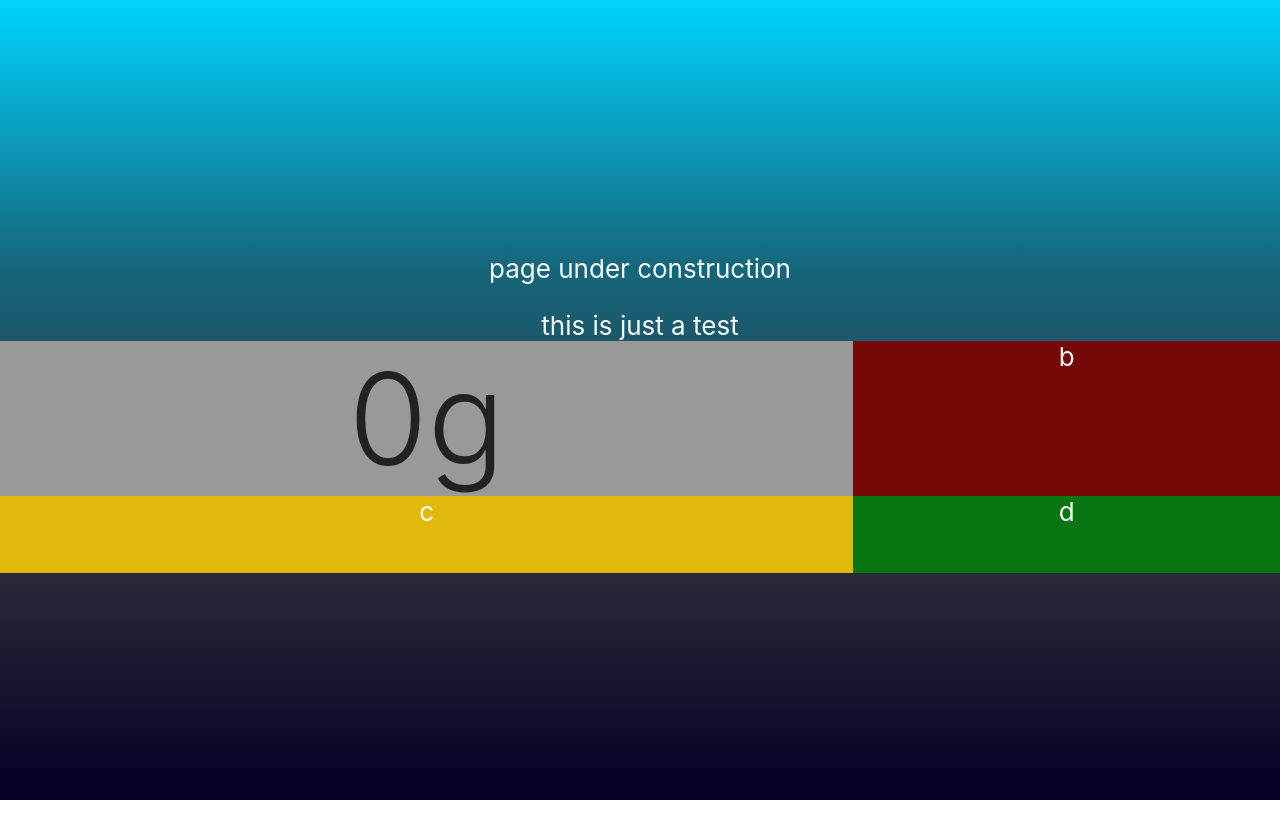
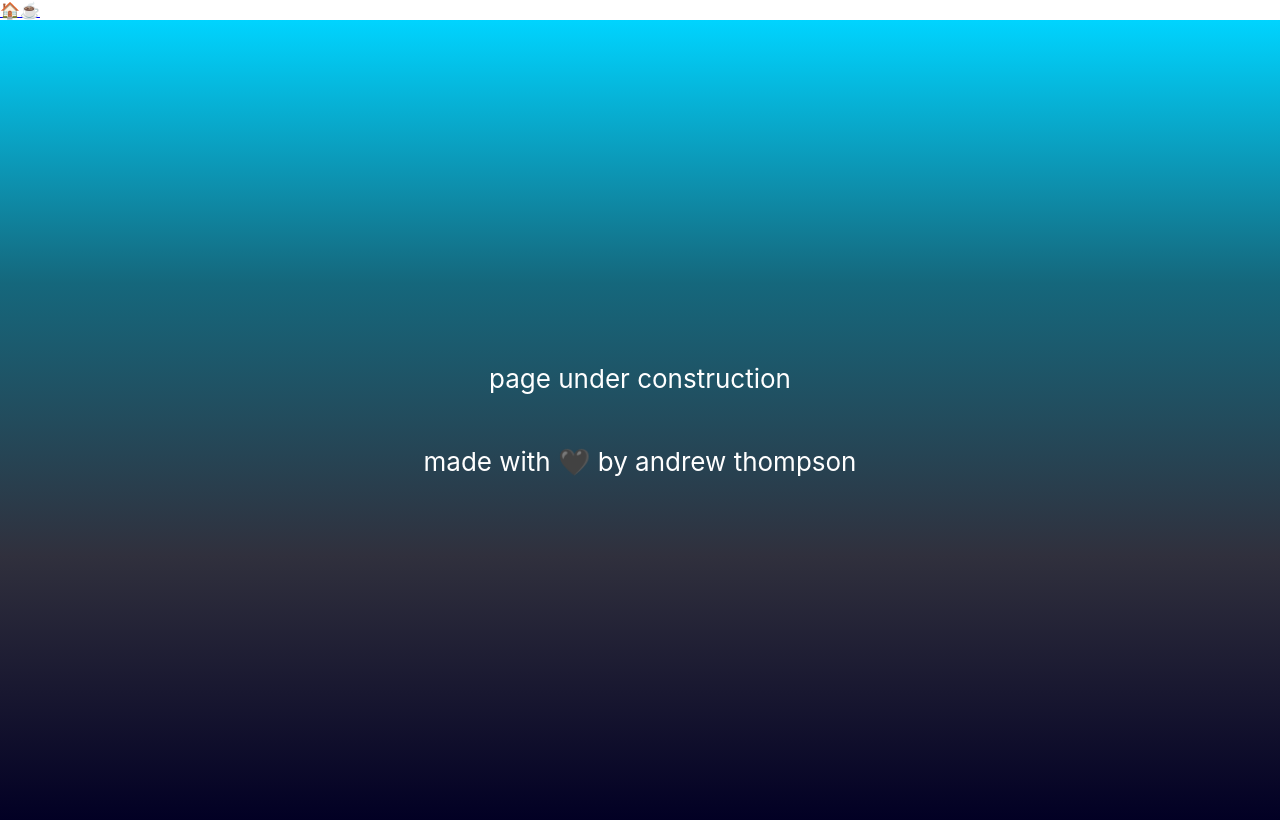
Before and after one commit to Andz200zx/andz200zx.github.io, a React (Create React App) app: page / in a window 1280 px wide. Built offline with nearby package versions, Linux system fonts and the light colour scheme.

Commit message:
just testing react router

```diff
--- a/package.json
+++ b/package.json
@@ -4,12 +4,12 @@
   "private": true,
   "homepage": "https://andz200zx.github.io/",
   "dependencies": {
-    "@types/react": "^16.9.11",
     "gh-pages": "^2.1.1",
     "mobx": "^5.14.2",
     "mobx-react": "^6.1.4",
     "react": "^16.11.0",
     "react-dom": "^16.11.0",
+    "react-router-dom": "^5.1.2",
     "react-scripts": "3.2.0",
     "typescript": "^3.6.4"
   },
@@ -35,5 +35,9 @@
       "last 1 firefox version",
       "last 1 safari version"
     ]
+  },
+  "devDependencies": {
+    "@types/react": "^16.9.11",
+    "@types/react-router-dom": "^5.1.1"
   }
 }
--- a/src/App.js
+++ b/src/App.js
@@ -1,19 +1,19 @@
 import * as React from "react";
+import { HashRouter, Route, Link } from "react-router-dom";
 import "./App.css";
 
+import Home from "./home";
 import Coffee from "./coffee";
 
 class App extends React.Component {
   render() {
     return (
-      <div className="App">
-        <header className="App-header">
-          <p>page under construction</p>
-          {/* <p>made with 🖤 by andrew thompson</p> */}
-
-          <Coffee />
-        </header>
-      </div>
+      <HashRouter basename="/">
+        <Link to="/">🏠</Link>
+        <Link to="/coffee">☕️</Link>
+        <Route exact path="/" component={Home} />
+        <Route path="/coffee" component={Coffee} />
+      </HashRouter>
     );
   }
 }
--- /dev/null
+++ b/src/home/index.tsx
@@ -0,0 +1,17 @@
+import * as React from "react";
+import "../App.css";
+
+class Home extends React.Component {
+  render() {
+    return (
+      <div className="App">
+        <header className="App-header">
+          <p>page under construction</p>
+          <p>made with 🖤 by andrew thompson</p>
+        </header>
+      </div>
+    );
+  }
+}
+
+export default Home;
```
Also changed, not shown: 1 other file (tests, documents, lock files or other folders).
